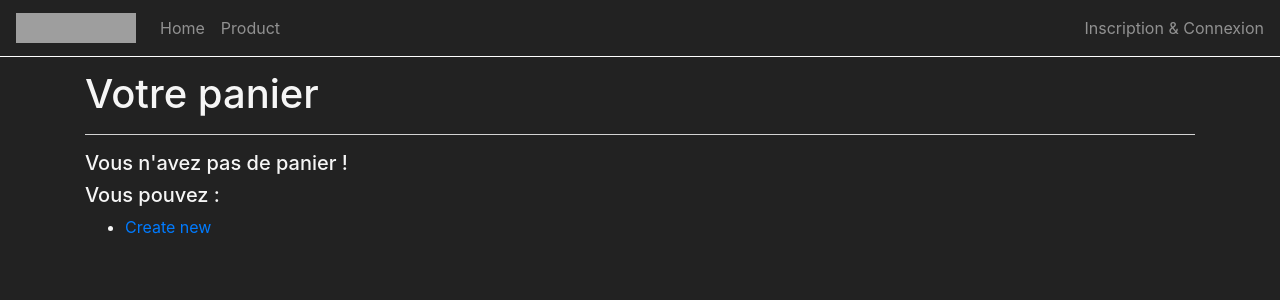
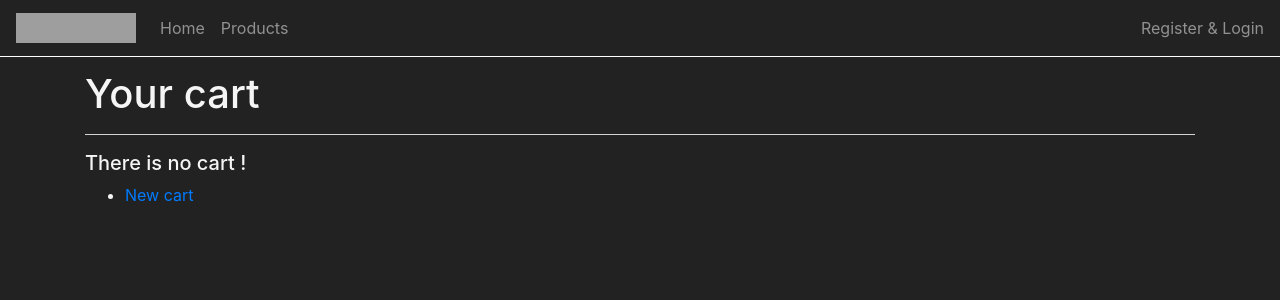
Before and after one commit to Cyril-lamirand/symfony_eshop2, a Symfony app: template templates/cart/index.html.twig in a window 1280 px wide. Shown: the top 300 px of the page. Run offline with Twig, Linux system fonts and the light colour scheme; the template is opened without the code that fills it, so the values that code supplies are empty; some libraries are stand-ins or nearby versions; grey boxes are pictures that could not be loaded.

Commit message:
Update Translation

```diff
--- a/templates/base.html.twig
+++ b/templates/base.html.twig
@@ -33,40 +33,32 @@
             <div class="collapse navbar-collapse" id="navbarText">
                 <ul class="navbar-nav mr-auto">
                     <li class="nav-item">
-                        <a class="nav-link" href="{{ path('home') }}">Home</a>
+                        <a class="nav-link" href="{{ path('home') }}">{{ 'nav.home' | trans }}</a>
                     </li>
                     <li class="nav-item">
-                        <a class="nav-link" href="{{ path('product_index') }}">Product</a>
+                        <a class="nav-link" href="{{ path('product_index') }}">{{ 'nav.product' | trans }}</a>
                     </li>
                     {% if app.user is not null %}
                         <li class="nav-item">
-                            <a class="nav-link" href="{{ path('cart_index') }}">Cart</a>
+                            <a class="nav-link" href="{{ path('cart_index') }}">{{ 'nav.cart' | trans }}</a>
                         </li>
                     {% endif %}
                 </ul>
                 {% if app.user is null %}
                     <a href="{{ path('app_register') }}">
-                        <span class="navbar-text">
-                            Inscription
-                        </span>
+                        <span class="navbar-text">{{ 'nav.register' | trans }}</span>
                     </a>
                     <span class="navbar-text">&nbsp;&&nbsp;</span>
                     <a href="{{ path('app_login') }}">
-                        <span class="navbar-text">
-                            Connexion
-                        </span>
+                        <span class="navbar-text">{{ 'nav.login' | trans }}</span>
                     </a>
                 {% else %}
                     <a href="{{ path('user_personal') }}">
-                        <span class="navbar-text">
-                            My Account
-                        </span>
+                        <span class="navbar-text">{{ 'nav.account' | trans }}</span>
                     </a>
                     <span class="navbar-text">&nbsp;|&nbsp;</span>
                     <a href="{{ path('app_logout') }}">
-                        <span class="navbar-text">
-                            Logout
-                        </span>
+                        <span class="navbar-text">{{ 'nav.logout' | trans }}</span>
                     </a>
                 {% endif %}
             </div>
--- a/templates/cart/index.html.twig
+++ b/templates/cart/index.html.twig
@@ -4,30 +4,30 @@
 
 {% block body %}
     <div class="container">
-        <h1 class="mt-20">Votre panier</h1>
+        <h1 class="mt-20">{{ 'cart.your' | trans }}</h1>
         <hr>
         {% if carts is not empty %}
             <div class="row">
                 <div class="col-12 col-sm-12 col-md-6 col-lg-6 col-xl-6">
-                    <h3>Informations complémentaires</h3>
+                    <h3>{{ 'cart.info' | trans }}</h3>
                     <hr>
-                    <h5>Numéro du panier : 7331#{{ carts[0].id }}</h5>
-                    <h5>Statut : {{ carts[0].state? 'Validé' : 'Non commandé' }}</h5>
+                    <h5>{{ 'cart.number' | trans }} : 7331#{{ carts[0].id }}</h5>
+                    <h5>{{ 'Status' | trans }} : {{ carts[0].state? 'Validé' : 'Non commandé' }}</h5>
                     <h5>Email : {{ app.user.email }}</h5>
                 </div>
                 <div class="col-12 col-sm-12 col-md-6 col-lg-6 col-xl-6">
                     <h3>Action(s)</h3>
                     <hr>
                     {% if contentCarts is not empty %}
-                        <a class="btn btn-success btn-block" href="/cart/{{ carts[0].id }}/edit">Valider le panier</a>
+                        <a class="btn btn-success btn-block" href="/cart/{{ carts[0].id }}/edit">{{ 'cart.validate' | trans }}</a>
                     {% else %}
-                        <p>Vous devez ajouter un ou plusieurs produits avant de valider votre panier !</p>
+                        <p>{{ 'cart.noproduct' | trans }}</p>
                     {% endif %}
                 </div>
             </div>
             <hr>
             <div class="text-center">
-                <h3>Contenu du panier</h3>
+                <h3>{{ 'cart.content' | trans }}</h3>
             </div>
             <hr>
                 {% if contentCarts is not empty %}
@@ -42,13 +42,13 @@
                                     <img class="card-img-top" src="../uploads/{{ contentCart.product.picture }}" alt="{{ contentCart.product.description }}">
                                     <div class="card-body">
                                         <h5 class="card-title">{{ contentCart.product.name }}</h5>
-                                        <p class="card-text">Quantité : {{ contentCart.quantity }}</p>
+                                        <p class="card-text">{{ 'Quantity' | trans }} : {{ contentCart.quantity }}</p>
 
-                                        <p class="card-text">Prix Unité : {{ contentCart.product.price }} <span class="dollar">$</span></p>
-                                        <p class="card-text">Prix Total : {{ total_amount }} <span class="dollar">$</span></p>
+                                        <p class="card-text">{{ 'price.unit' | trans }} : {{ contentCart.product.price }} <span class="dollar">$</span></p>
+                                        <p class="card-text">{{ 'price.total' | trans }} : {{ total_amount }} <span class="dollar">$</span></p>
                                         <hr>
                                         <div class="row justify-content-center">
-                                            <a href="{{ path('product_show', {'id': contentCart.product.id}) }}" class="btn btn-primary" style="margin-right: 5px;">Fiche produit</a>
+                                            <a href="{{ path('product_show', {'id': contentCart.product.id}) }}" class="btn btn-primary" style="margin-right: 5px;">{{ 'product.access' | trans }}</a>
                                             {{ include('content_cart/_delete_form.html.twig') }}
                                         </div>
                                     </div>
@@ -60,15 +60,14 @@
                     <h5>Total : {{ total_price }} <span class="dollar">$</span></h5>
                 {% else %}
                     <div class="text-center">
-                        <h5>Votre panier est vide !</h5>
-                        <a class="btn btn-primary mt-20" href="{{ path('product_index') }}">Liste des produits</a>
+                        <h5>{{ 'cart.empty' | trans }}</h5>
+                        <a class="btn btn-primary mt-20" href="{{ path('product_index') }}">{{ 'product.list' | trans }}</a>
                     </div>
                 {% endif %}
         {% else %}
-            <h5>Vous n'avez pas de panier !</h5>
-            <h5>Vous pouvez :</h5>
+            <h5>{{ 'cart.nocart' | trans }}</h5>
             <ul>
-                <li><a href="{{ path('cart_new') }}">Create new</a></li>
+                <li><a href="{{ path('cart_new') }}">{{ 'cart.new' | trans }}</a></li>
             </ul>
         {% endif %}
     </div>
--- a/templates/cart/new.html.twig
+++ b/templates/cart/new.html.twig
@@ -4,10 +4,10 @@
 
 {% block body %}
     <div class="container">
-        <h1>Create new Cart</h1>
+        <h1>{{ 'cart.new' | trans }}</h1>
         <hr>
         {{ dump(cart) }}
         {{ include('cart/_form.html.twig') }}
-        <a class="btn btn-secondary" href="{{ path('cart_index') }}">Back to list</a>
+        <a class="btn btn-secondary" href="{{ path('cart_index') }}">{{ 'Back' | trans }}</a>
     </div>
 {% endblock %}
--- a/templates/product/_delete_form.html.twig
+++ b/templates/product/_delete_form.html.twig
@@ -1,5 +1,5 @@
 <form method="post" action="{{ path('product_delete', {'id': product.id}) }}" onsubmit="return confirm('Are you sure you want to delete this item?');">
     <input type="hidden" name="_method" value="DELETE">
     <input type="hidden" name="_token" value="{{ csrf_token('delete' ~ product.id) }}">
-    <button class="btn btn-danger btn-show">Delete</button>
+    <button class="btn btn-danger btn-show">{{ 'Delete' | trans }}</button>
 </form>
--- a/templates/registration/register.html.twig
+++ b/templates/registration/register.html.twig
@@ -4,15 +4,13 @@
 
 {% block body %}
     <div class="container">
-        <h1 class="mt-20">Register</h1>
+        <h1 class="mt-20">{{ 'user.register' | trans }}</h1>
         <hr>
         {{ form_start(registrationForm) }}
         {{ form_row(registrationForm.email) }}
         {{ form_row(registrationForm.plainPassword) }}
         {{ form_row(registrationForm.agreeTerms) }}
-        <button class="btn btn-primary mt-20">Register</button>
+        <button class="btn btn-primary mt-20">{{ 'user.register' | trans }}</button>
         {{ form_end(registrationForm) }}
-
-
     </div>
 {% endblock %}
--- a/templates/security/login.html.twig
+++ b/templates/security/login.html.twig
@@ -15,7 +15,7 @@
                 </div>
             {% endif %}
 
-            <h1 class="h3 mb-3 font-weight-normal mt-20">Please sign in</h1>
+            <h1 class="h3 mb-3 font-weight-normal mt-20">{{ 'nav.login' | trans }}</h1>
 
             <div class="row">
                 <div class="col-6">
@@ -23,7 +23,7 @@
                     <input type="email" value="{{ last_username }}" name="email" id="inputEmail" class="form-control" required autofocus>
                 </div>
                 <div class="col-6">
-                    <label for="inputPassword">Password</label>
+                    <label for="inputPassword">{{ 'Password' | trans }}</label>
                     <input type="password" name="password" id="inputPassword" class="form-control" required>
                 </div>
             </div>
@@ -42,7 +42,7 @@
             #}
             <div class="text-center">
                 <button class="btn btn-lg btn-primary mt-20" type="submit">
-                    Sign in
+                    {{ 'user.login' | trans }}
                 </button>
             </div>
         </form>
--- a/translations/messages.en.yaml
+++ b/translations/messages.en.yaml
@@ -1,5 +1,69 @@
+nav:
+  login: "Login"
+  register: "Register"
+  logout: "Logout"
+  home: "Home"
+  product: "Products"
+  cart: "Cart"
+  account: "My Account"
+
+home:
+  welcome: "Welcome on my Symfony project !"
+  actions: "Some actions you can do :"
+
+product:
+  list: "Products list"
+  page: "Our products"
+  see: "See product"
+  noproduct: "No products available"
+  new: "New Product"
+  order: "Products order"
+  access: "Product page"
+
+
+cart:
+  new: "New cart"
+  nocart: "There is no cart !"
+  add: "Add to cart"
+  details: "Order Details"
+  your: "Your cart"
+  info: "Informations"
+  number: "Cart number"
+  validate: "Validate"
+  noproduct: "You have to add one or more products before !"
+  content: "Content"
+  empty: "Cart is empty !"
+
+user:
+  info: "User infos"
+  number: "Client Number"
+  names: "Firstname & Lastname"
+  login: "Login"
+  register: "Register"
+  personal: "Personal infos"
+
+order:
+  info: "Order infos"
+  status: "Order status"
+  history: "Historic"
+  see: "See order"
+
+price:
+  unit: "Price unit"
+  total: "Price total"
+
 Name: 'Name'
 Description: 'Description'
 Price: 'Price'
-Stock: 'Stock'
 Picture: 'Picture'
+Edit: "Edit"
+Delete: "Delete"
+Back: "Back"
+Quantity: "Quantity"
+Status: "Status"
+Password: "Password"
+Firstname: "Firstname"
+Lastname: "Lastname"
+Order: "Order"
+Welcome: "Welcome"
+Nice: "How are you ?"
```
Also changed, not shown: templates/cart/show.html.twig (+12 -12 lines), templates/home/index.html.twig (+16 -9 lines), templates/product/edit.html.twig (+8 -8 lines), templates/product/index.html.twig (+6 -6 lines), templates/product/new.html.twig (+9 -6 lines), templates/product/show.html.twig (+5 -5 lines), templates/user_personal/index.html.twig (+8 -8 lines), translations/messages.fr.yaml (+63 -8 lines), 1 other file.
